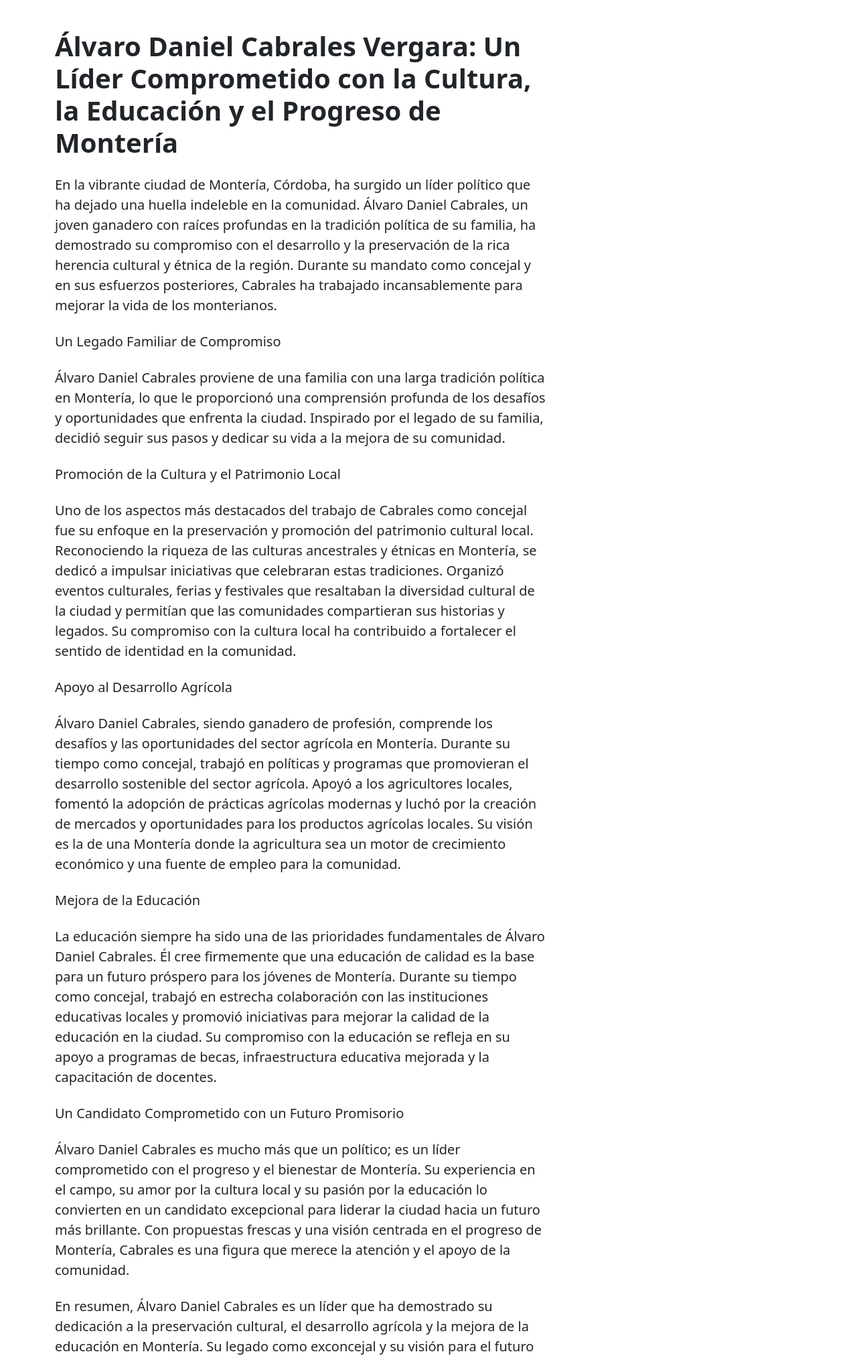
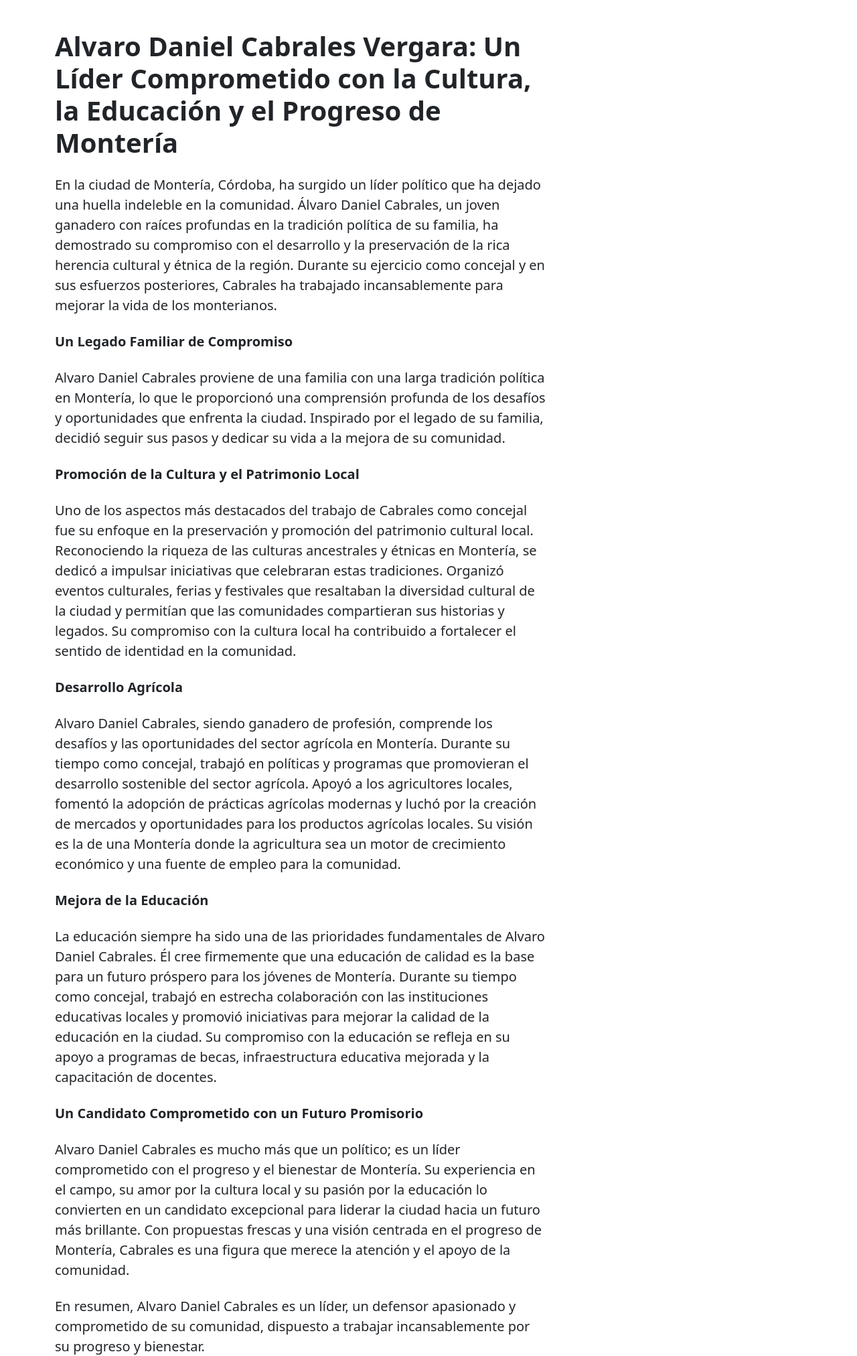
Before and after one commit to osdaguewar/Politica, a website: page indexblog.html in a window 1280 px wide. Shown: the part 539-2563 px from the top of the page at 67% size. Drawn offline with nearby package versions, Linux system fonts and the light colour scheme.

Commit message:
Update indexblog.html

```diff
--- a/indexblog.html
+++ b/indexblog.html
@@ -69,31 +69,31 @@
                         <figure class="mb-4"><img class="img-fluid rounded" src="imagen/ftsgaleria/35.jpeg" alt="..." /></figure>
                         <!-- Post content-->
                         <section class="mb-5">
-                            <h1 class="fw-bolder mb-4 mt-5">Álvaro Daniel Cabrales Vergara: Un Líder Comprometido con la Cultura, la Educación y el Progreso de Montería</h1>
+                            <h1 class="fw-bolder mb-4 mt-5">Alvaro Daniel Cabrales Vergara: Un Líder Comprometido con la Cultura, la Educación y el Progreso de Montería</h1>
 
-                            <p class="fs-5 mb-4">En la vibrante ciudad de Montería, Córdoba, ha surgido un líder político que ha dejado una huella indeleble en la comunidad. Álvaro Daniel Cabrales, un joven ganadero con raíces profundas en la tradición política de su familia, ha demostrado su compromiso con el desarrollo y la preservación de la rica herencia cultural y étnica de la región. Durante su mandato como concejal y en sus esfuerzos posteriores, Cabrales ha trabajado incansablemente para mejorar la vida de los monterianos.</p>
+                            <p class="fs-5 mb-4">En la ciudad de Montería, Córdoba, ha surgido un líder político que ha dejado una huella indeleble en la comunidad. Álvaro Daniel Cabrales, un joven ganadero con raíces profundas en la tradición política de su familia, ha demostrado su compromiso con el desarrollo y la preservación de la rica herencia cultural y étnica de la región. Durante su ejercicio como concejal y en sus esfuerzos posteriores, Cabrales ha trabajado incansablemente para mejorar la vida de los monterianos.</p>
 
-                            <p class="fs-5 mb-4">Un Legado Familiar de Compromiso</p>
+                            <p class="fs-5 mb-4"><strong>Un Legado Familiar de Compromiso</strong></p>
 
-                            <p class="fs-5 mb-4">Álvaro Daniel Cabrales proviene de una familia con una larga tradición política en Montería, lo que le proporcionó una comprensión profunda de los desafíos y oportunidades que enfrenta la ciudad. Inspirado por el legado de su familia, decidió seguir sus pasos y dedicar su vida a la mejora de su comunidad.</p>
+                            <p class="fs-5 mb-4">Alvaro Daniel Cabrales proviene de una familia con una larga tradición política en Montería, lo que le proporcionó una comprensión profunda de los desafíos y oportunidades que enfrenta la ciudad. Inspirado por el legado de su familia, decidió seguir sus pasos y dedicar su vida a la mejora de su comunidad.</p>
 
-                            <p class="fs-5 mb-4">Promoción de la Cultura y el Patrimonio Local</p>
+                            <p class="fs-5 mb-4"><strong> Promoción de la Cultura y el Patrimonio Local</strong></p>
 
                             <p class="fs-5 mb-4">Uno de los aspectos más destacados del trabajo de Cabrales como concejal fue su enfoque en la preservación y promoción del patrimonio cultural local. Reconociendo la riqueza de las culturas ancestrales y étnicas en Montería, se dedicó a impulsar iniciativas que celebraran estas tradiciones. Organizó eventos culturales, ferias y festivales que resaltaban la diversidad cultural de la ciudad y permitían que las comunidades compartieran sus historias y legados. Su compromiso con la cultura local ha contribuido a fortalecer el sentido de identidad en la comunidad.</p>
 
-                            <p class="fs-5 mb-4">Apoyo al Desarrollo Agrícola</p>
+                            <p class="fs-5 mb-4"><strong>Desarrollo Agrícola</strong></p>
 
-                            <p class="fs-5 mb-4">Álvaro Daniel Cabrales, siendo ganadero de profesión, comprende los desafíos y las oportunidades del sector agrícola en Montería. Durante su tiempo como concejal, trabajó en políticas y programas que promovieran el desarrollo sostenible del sector agrícola. Apoyó a los agricultores locales, fomentó la adopción de prácticas agrícolas modernas y luchó por la creación de mercados y oportunidades para los productos agrícolas locales. Su visión es la de una Montería donde la agricultura sea un motor de crecimiento económico y una fuente de empleo para la comunidad.</p>
+                            <p class="fs-5 mb-4">Alvaro Daniel Cabrales, siendo ganadero de profesión, comprende los desafíos y las oportunidades del sector agrícola en Montería. Durante su tiempo como concejal, trabajó en políticas y programas que promovieran el desarrollo sostenible del sector agrícola. Apoyó a los agricultores locales, fomentó la adopción de prácticas agrícolas modernas y luchó por la creación de mercados y oportunidades para los productos agrícolas locales. Su visión es la de una Montería donde la agricultura sea un motor de crecimiento económico y una fuente de empleo para la comunidad.</p>
 
-                            <p class="fs-5 mb-4">Mejora de la Educación</p>
+                            <p class="fs-5 mb-4"><strong>Mejora de la Educación</strong></p>
 
-                            <p class="fs-5 mb-4">La educación siempre ha sido una de las prioridades fundamentales de Álvaro Daniel Cabrales. Él cree firmemente que una educación de calidad es la base para un futuro próspero para los jóvenes de Montería. Durante su tiempo como concejal, trabajó en estrecha colaboración con las instituciones educativas locales y promovió iniciativas para mejorar la calidad de la educación en la ciudad. Su compromiso con la educación se refleja en su apoyo a programas de becas, infraestructura educativa mejorada y la capacitación de docentes.</p>
+                            <p class="fs-5 mb-4">La educación siempre ha sido una de las prioridades fundamentales de Alvaro Daniel Cabrales. Él cree firmemente que una educación de calidad es la base para un futuro próspero para los jóvenes de Montería. Durante su tiempo como concejal, trabajó en estrecha colaboración con las instituciones educativas locales y promovió iniciativas para mejorar la calidad de la educación en la ciudad. Su compromiso con la educación se refleja en su apoyo a programas de becas, infraestructura educativa mejorada y la capacitación de docentes.</p>
 
-                            <p class="fs-5 mb-4">Un Candidato Comprometido con un Futuro Promisorio</p>
+                            <p class="fs-5 mb-4"><strong>Un Candidato Comprometido con un Futuro Promisorio</strong></p>
 
-                            <p class="fs-5 mb-4">Álvaro Daniel Cabrales es mucho más que un político; es un líder comprometido con el progreso y el bienestar de Montería. Su experiencia en el campo, su amor por la cultura local y su pasión por la educación lo convierten en un candidato excepcional para liderar la ciudad hacia un futuro más brillante. Con propuestas frescas y una visión centrada en el progreso de Montería, Cabrales es una figura que merece la atención y el apoyo de la comunidad.</p>
+                            <p class="fs-5 mb-4">Alvaro Daniel Cabrales es mucho más que un político; es un líder comprometido con el progreso y el bienestar de Montería. Su experiencia en el campo, su amor por la cultura local y su pasión por la educación lo convierten en un candidato excepcional para liderar la ciudad hacia un futuro más brillante. Con propuestas frescas y una visión centrada en el progreso de Montería, Cabrales es una figura que merece la atención y el apoyo de la comunidad.</p>
 
-                            <p class="fs-5 mb-4">En resumen, Álvaro Daniel Cabrales es un líder que ha demostrado su dedicación a la preservación cultural, el desarrollo agrícola y la mejora de la educación en Montería. Su legado como exconcejal y su visión para el futuro de la ciudad lo convierten en una figura política prometedora. Montería tiene en él a un defensor apasionado y comprometido de su comunidad, dispuesto a trabajar incansablemente por su progreso y bienestar.</p>
+                            <p class="fs-5 mb-4">En resumen, Alvaro Daniel Cabrales es un líder, un defensor apasionado y comprometido de su comunidad, dispuesto a trabajar incansablemente por su progreso y bienestar.</p>
                         </section>
                     </article>
                     <!-- Comments section-->
```
